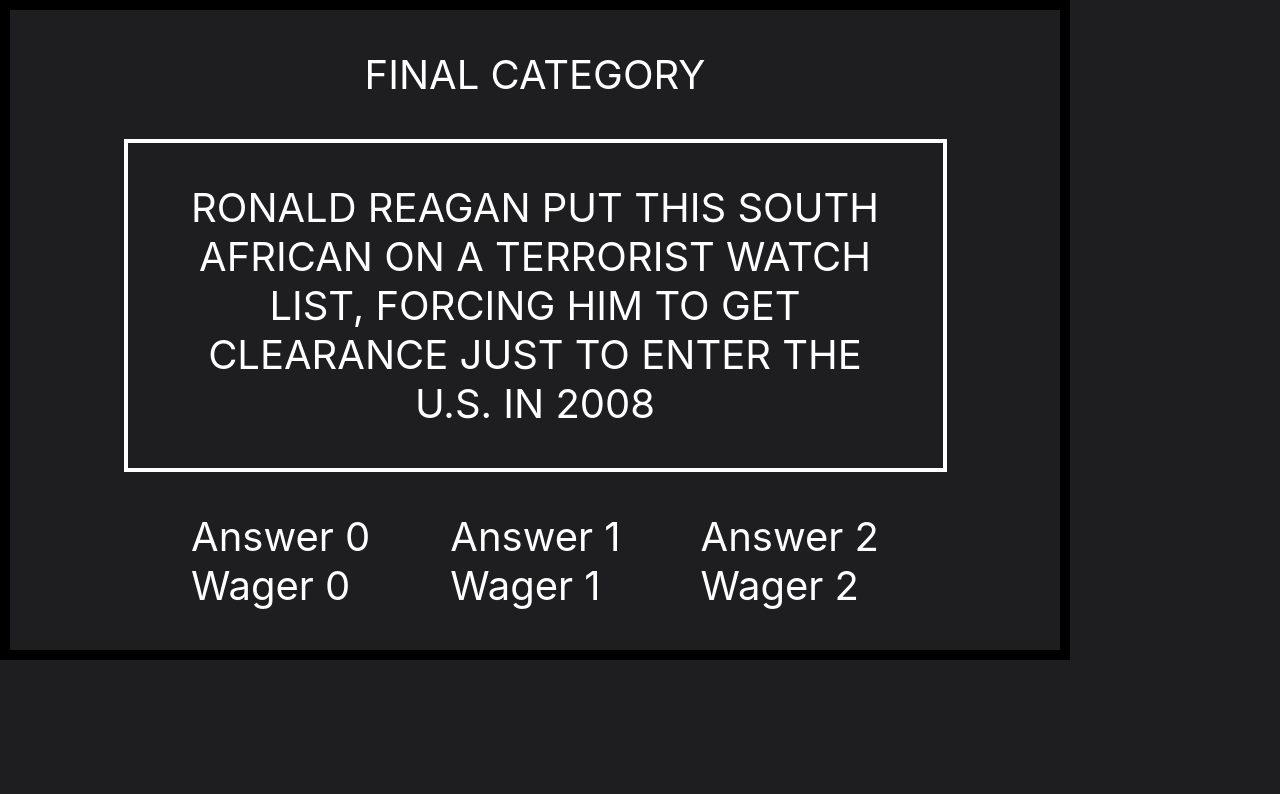
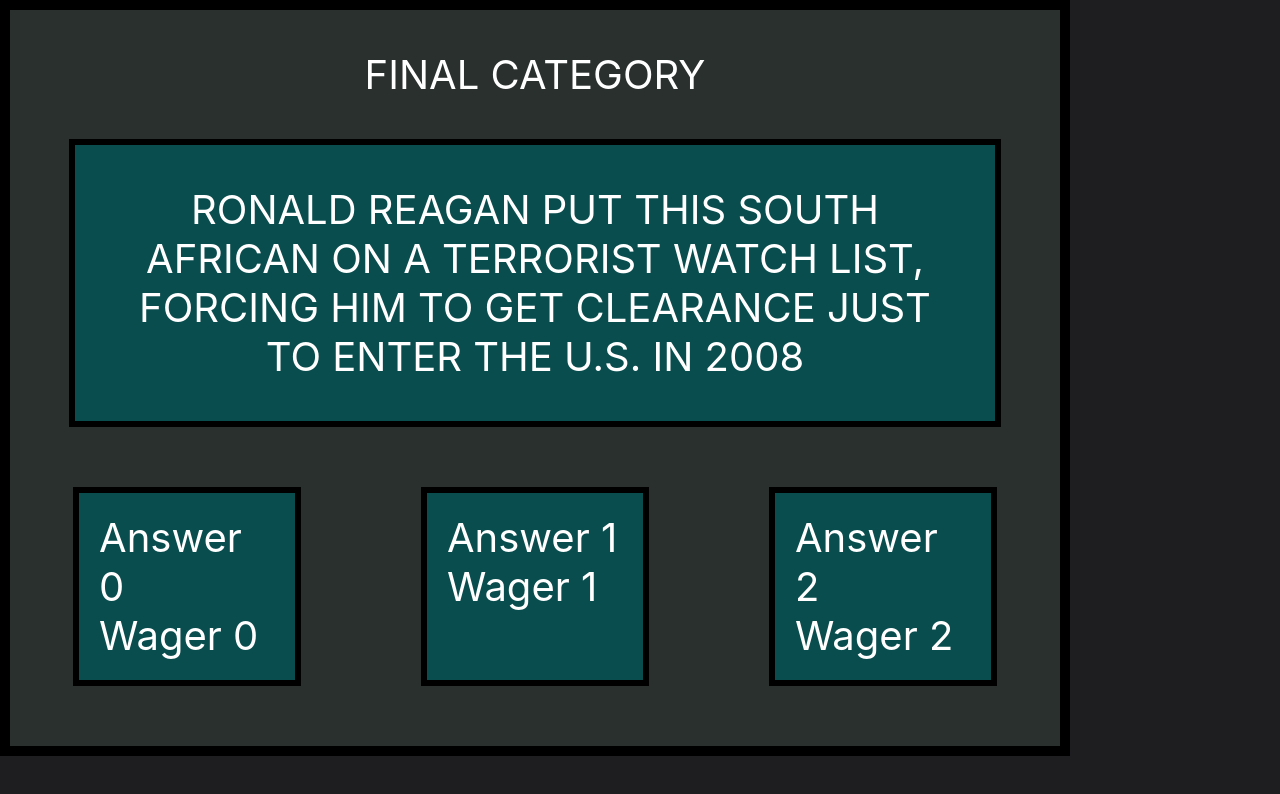
Before and after one commit to gmkleinman/quiz-show, a Next.js app: page /board/finalround in a window 1280 px wide. Shown: the top 794 px of the page. Built offline with nearby package versions, Linux system fonts and the light colour scheme.

Commit message:
added bonus timer and final clue css

```diff
--- a/pages/api/socketio.js
+++ b/pages/api/socketio.js
@@ -216,6 +216,11 @@
                 io.emit('io starts host countdown')
             })
 
+            socket.on("start bonus countdown", () => {
+                console.log("starting bonus countdown")
+                io.emit('io starts bonus countdown')
+            })
+
 
             // BUZZER LOGIC
             socket.on('allow buzz ins', () => {
--- a/pages/board/finalround.js
+++ b/pages/board/finalround.js
@@ -7,7 +7,7 @@
                 FINAL CATEGORY
             </div>
             <div className={styles.finalclue}>
-            RONALD REAGAN PUT THIS SOUTH AFRICAN ON A TERRORIST WATCH LIST, FORCING HIM TO GET CLEARANCE JUST TO ENTER THE U.S. IN 2008
+                RONALD REAGAN PUT THIS SOUTH AFRICAN ON A TERRORIST WATCH LIST, FORCING HIM TO GET CLEARANCE JUST TO ENTER THE U.S. IN 2008
             </div>
             <div className={styles.responsecontainer}>
                 {[0, 1, 2].map(playerNum => {
--- a/styles/finalround.module.css
+++ b/styles/finalround.module.css
@@ -7,6 +7,7 @@
     font-size: 40px;
     border: solid black 10px;
     width: 1050px;
+    background-color: #29302d;
 }
 
 .finalcategory {
@@ -15,9 +16,10 @@
 
 .finalclue {
     text-align: center;
-    border: white 4px solid;
+    border: black 6px solid;
     padding: 40px;
-    width: 70%;
+    width: 80%;
+    background-color: #0a4d4e;
 }
 
 .responsecontainer {
@@ -25,6 +27,10 @@
 }
 
 .responses {
+    width: 40%;
     padding: 20px;
-    margin: 20px;
+    margin: 60px;
+    font-size: 40px;
+    border: black 6px solid;
+    background-color: #0a4d4e;
 }
--- a/styles/players.module.css
+++ b/styles/players.module.css
@@ -125,3 +125,9 @@
     width: 106%;
     height: 40px;
 }
+
+.bonustimeractive {
+    width: 0px;
+    height: 40px;
+    transition: all 6s linear;
+}
```
Also changed, not shown: pages/nongame/panelbuttons.js (+12 -5 lines), pages/playerui/host.js (+8 -0 lines), styles/hostui.module.css (+11 -4 lines).
